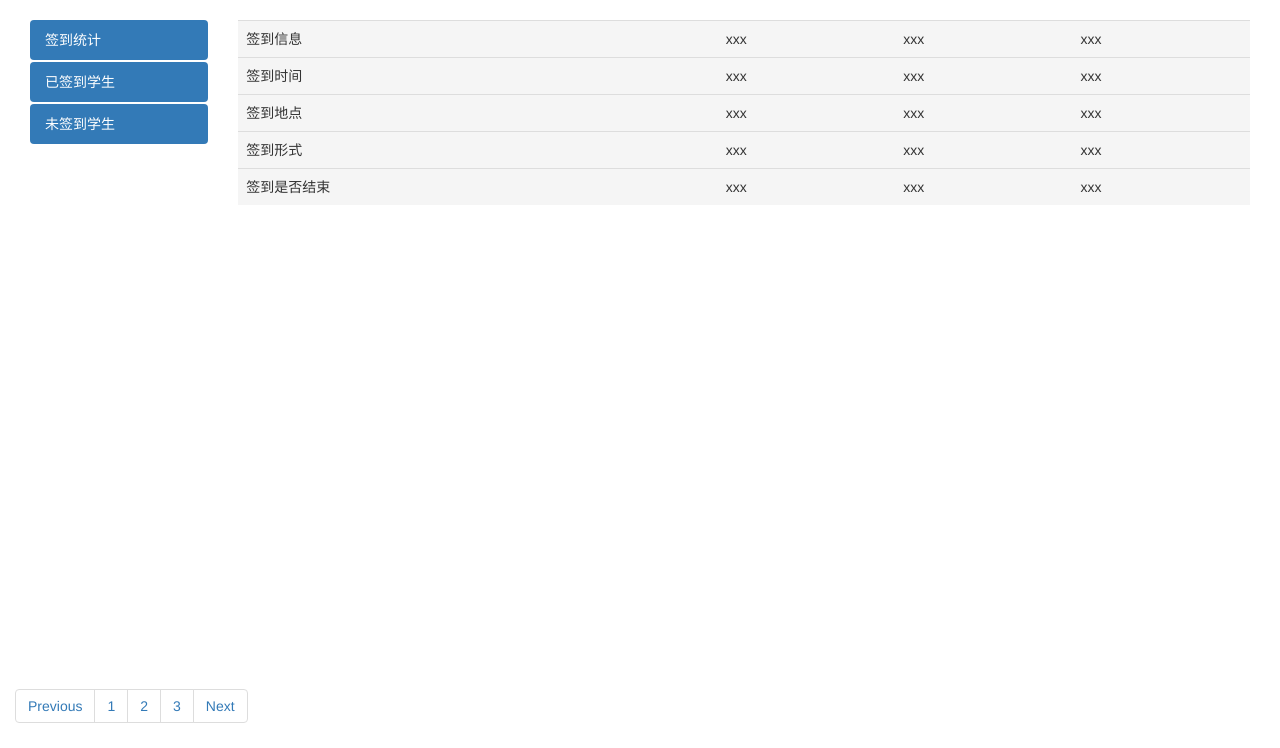
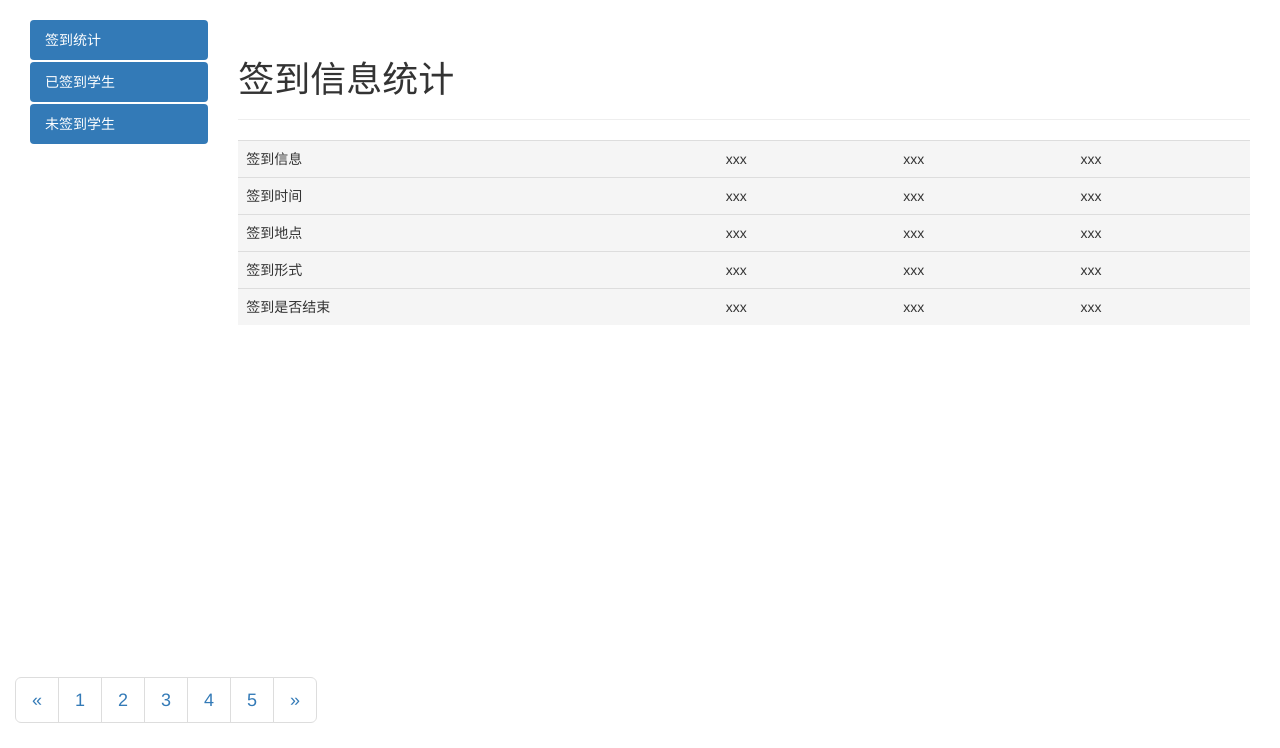
Before and after one commit to sh10000/Face-recognition-check-in-system, a Django app: template qiandao/app1/templates/teacher/SignResult.html in a window 1280 px wide. Shown: the part 52-800 px from the top of the page. Run offline with Django 4.2, Linux system fonts and the light colour scheme; the template is opened without the code that fills it, so the values that code supplies are empty.

Commit message:
Update SignResult.html

```diff
--- a/qiandao/app1/templates/teacher/SignResult.html
+++ b/qiandao/app1/templates/teacher/SignResult.html
@@ -6,6 +6,7 @@
     <meta name="viewport" content="width=device-width, initial-scale=1">
     <title>签到结果统计界面</title>
     <link href="../../static/css/bootstrap.min.css" rel="stylesheet">
+    <link href="../../static/css/font-awesome.min.css" rel="stylesheet" >
     <script src="../../static/js/jquery-1.11.3.min.js"></script>
     <script src="../../static/js/bootstrap.min.js"></script>
     <style type="text/css">
@@ -92,6 +93,7 @@
 		</div>
 		<!--页面主体-->
 		<div class="col-sm-10">
+			<div class="page-header"><h1>签到信息统计</h1></div>
 			<table class="table table-striped table-hover">
 				<!-- On rows -->
 				<tr class="active">
@@ -111,7 +113,7 @@
 					<td>xxx</td>
 					<td>xxx</td>
 					<td>xxx</td>
-				</tr>																<tr class="active">
+				<tr class="active">
 					<td>签到形式</td>
 					<td>xxx</td>
 					<td>xxx</td>
@@ -124,18 +126,37 @@
 					<td>xxx</td>
 				</tr>
 
+<!-- 			<div class="col-lg-6 grid-margin grid-margin-lg-0 stretch-card">
+              <div class="card">
+                <div class="card-body"><div class="chartjs-size-monitor"><div class="chartjs-size-monitor-expand"><div class=""></div></div><div class="chartjs-size-monitor-shrink"><div class=""></div></div></div>
+                  <h4 class="card-title">Pie chart</h4>
+                  <canvas id="pieChart" style="display: block; height: 271px; width: 543px;" class="chartjs-render-monitor" width="678" height="338"></canvas>
+                </div>
+              </div>
+            </div>
+ -->
 
 				<!-- On cells (`td` or `th`) -->
 			</table>
 		</div>
 
-		<nav class="flex">
-		  <ul class="pagination justify-content-center">
-		    <li class="page-item"><a class="page-link" href="#">Previous</a></li>
-		    <li class="page-item"><a class="page-link" href="#">1</a></li>
-		    <li class="page-item"><a class="page-link" href="#">2</a></li>
-		    <li class="page-item"><a class="page-link" href="#">3</a></li>
-		    <li class="page-item"><a class="page-link" href="#">Next</a></li>
+		<nav aria-label="Page navigation" class="flex">
+		  <ul class="pagination pagination-lg">
+		    <li>
+		      <a href="#" aria-label="Previous">
+		        <span aria-hidden="true">&laquo;</span>
+		      </a>
+		    </li>
+		    <li><a href="#">1</a></li>
+		    <li><a href="#">2</a></li>
+		    <li><a href="#">3</a></li>
+		    <li><a href="#">4</a></li>
+		    <li><a href="#">5</a></li>
+		    <li>
+		      <a href="#" aria-label="Next">
+		        <span aria-hidden="true">&raquo;</span>
+		      </a>
+		    </li>
 		  </ul>
 		</nav>
 	<script type="text/javascript">
```
